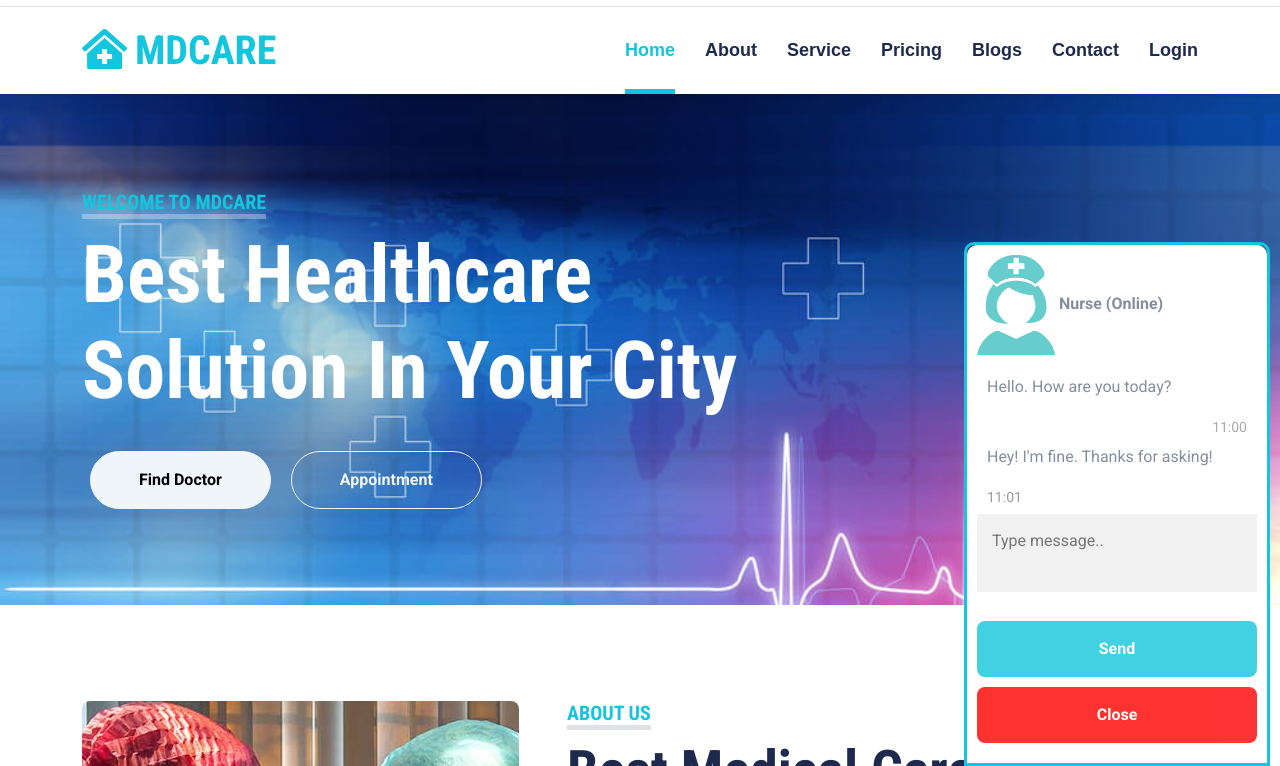
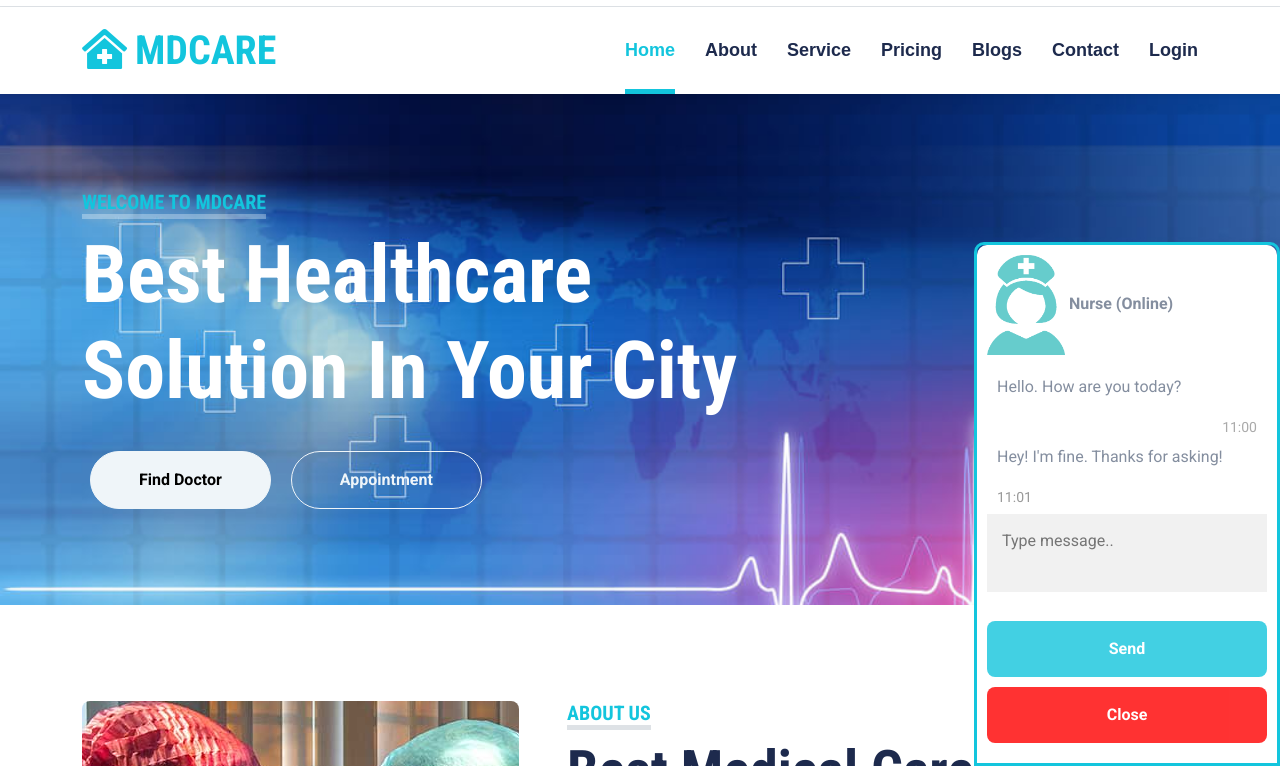
Before and after one commit to jilenski/jtayhoponkodego.github.io, a plain HTML site: page index.html in a window 1280 px wide. Both pictures are taken after a click on the button "Need Help?". Shown: the part 34-800 px from the top of the page. Drawn offline with nearby package versions, Linux system fonts and the light colour scheme.

Commit message:
edit chatbox position

```diff
--- a/css/style.css
+++ b/css/style.css
@@ -337,7 +337,7 @@ span.psw {
     cursor: pointer;
     position: fixed;
     bottom: 15px;
-    right: 50px;
+    right: 30px;
     width: 150px;
     height: 70px;
     border-radius: 100px;
@@ -348,7 +348,7 @@ span.psw {
     display: none;
     position: fixed;
     bottom: 0;
-    right: 10px;
+    right: 0px;
     border: 3px solid #13C5DD;
     border-radius: 10px 10px 0px 0px;
     z-index: 9;
```
